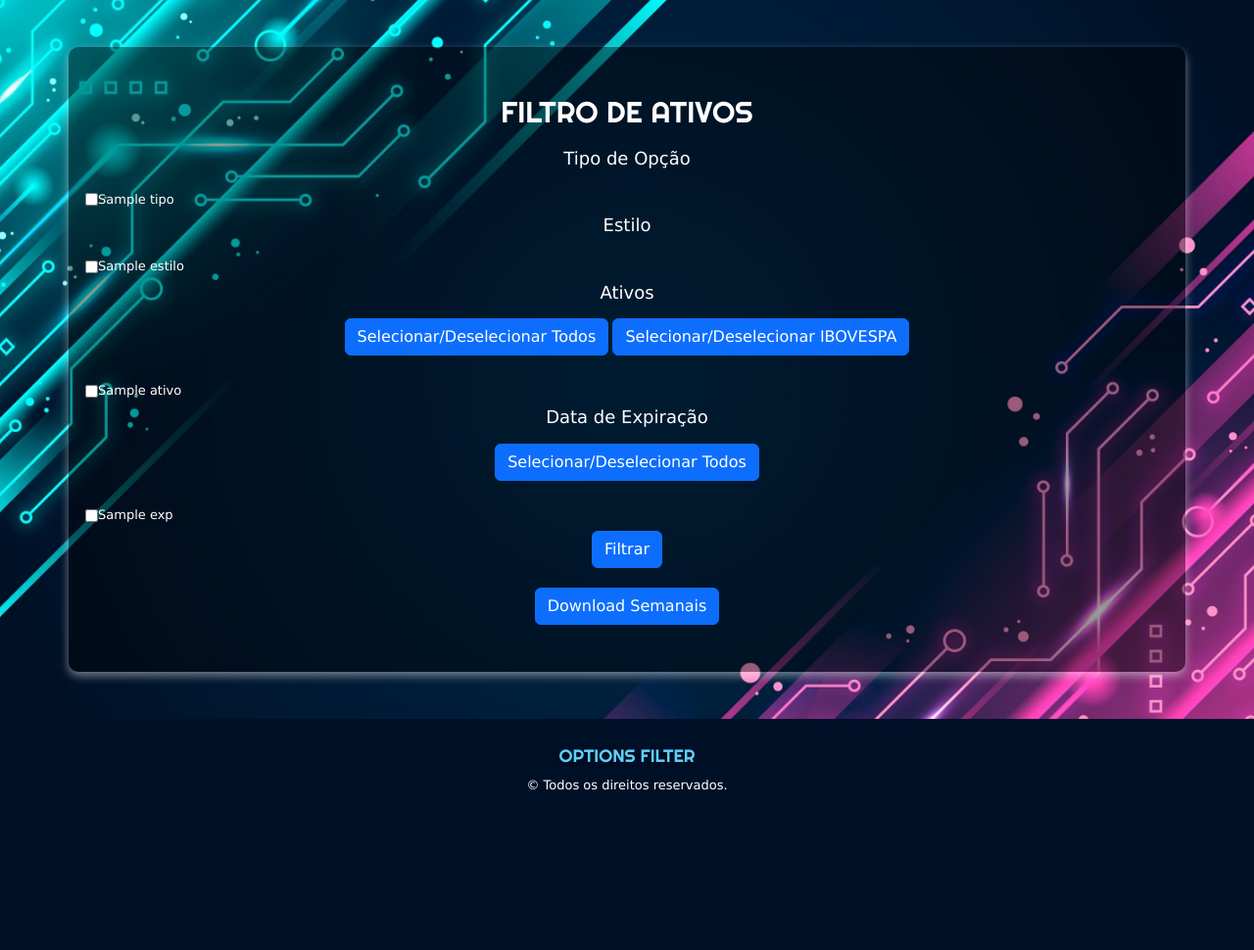
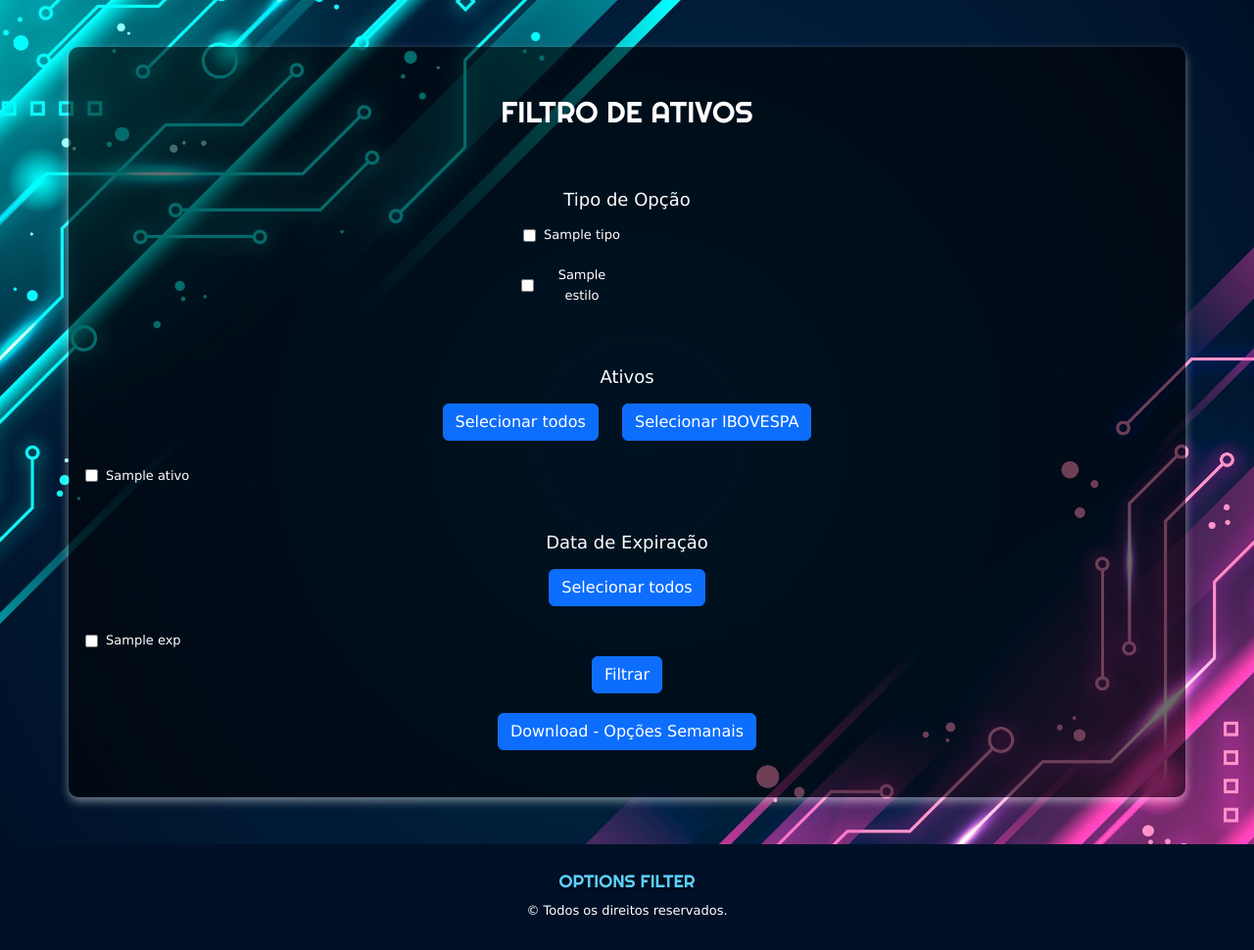
Before and after one commit to JoberDuarte/filter-options, a Flask app: template templates/filtros.html in a window 1280 px wide. Shown: the part 61-1031 px from the top of the page at 98% size. Before the commit the page ends 868 px from the top, so only its background shows below. Run offline with Flask 2, Linux system fonts and the light colour scheme; the template is opened without the code that fills it: most values are stand-ins (such as "Sample title", 1, 10 or a date in 2020).

Commit message:
ataulização de layout final

```diff
--- a/static/styles.css
+++ b/static/styles.css
@@ -82,7 +82,7 @@ a:hover {
 main {
     padding: 2rem;
     border-radius: 10px;
-    background-color: rgba(0, 0, 0, 0.39);
+    background-color: rgba(0, 0, 0, 0.568);
     box-shadow: 0 4px 10px rgba(255, 255, 255, 0.459);
     margin: 3rem 5rem;
 }
@@ -188,3 +188,29 @@ footer p {
     justify-content: flex-start;
     padding: 5px;
 }
+
+.grid-item input {
+    margin-right: 8px;
+}
+
+.grid-container4 {
+    display: grid;
+    grid-template-columns: repeat(2, 1fr);
+    gap: 10px;
+    justify-items: center;
+    justify-content: center;
+    margin-bottom: 20px;
+    padding-left: 450px;
+    padding-right: 450px;
+}
+
+.grid-item4 {
+    display: flex;
+    align-items: center;
+    justify-content: center;
+    text-align: center;
+}
+
+.grid-item4 input {
+    margin-right: 8px;
+}
--- a/templates/filtros.html
+++ b/templates/filtros.html
@@ -28,11 +28,13 @@ Planilha Essencial
 
 <body>
 <h1>Filtro de Ativos</h1>
+<br>
+<br>
 <form action="/filtrar" method="POST">
     <h3>Tipo de Opção</h3>
-    <div class="grid-container">
+    <div class="grid-container4">
         {% for tipo in opcao_tipo %}
-            <label class="grid-item">
+            <label class="grid-item4">
                 <input
                     type="checkbox"
                     name="opcao_tipo"
@@ -42,10 +44,9 @@ Planilha Essencial
         {% endfor %}
     </div>
 
-    <h3>Estilo</h3>
-    <div class="grid-container">
+    <div class="grid-container4">
         {% for estilo in opcao_estilo %}
-            <label class="grid-item">
+            <label class="grid-item4">
                 <input
                     type="checkbox"
                     name="opcao_estilo"
@@ -54,10 +55,11 @@ Planilha Essencial
             </label>
         {% endfor %}
     </div>
-
+    <br>
+    <br>
     <h3>Ativos</h3>
-    <button type="button" class="btn btn-primary" onclick="toggleSelectAll()">Selecionar/Deselecionar Todos</button>
-    <button type="button" class="btn btn-primary" onclick="toggleSelectGroup('ibovespa')">Selecionar/Deselecionar IBOVESPA</button>
+    <button type="button" class="btn btn-primary" onclick="toggleSelectAll()" style="margin-right: 20px;">Selecionar todos</button>
+    <button type="button" class="btn btn-primary" onclick="toggleSelectGroup('ibovespa')">Selecionar IBOVESPA</button>
     <br>
     <br>
     <div class="grid-container">
@@ -72,9 +74,10 @@ Planilha Essencial
             </label>
         {% endfor %}
     </div>
-
+    <br>
+    <br>
     <h3>Data de Expiração</h3>
-    <button type="button" class="btn btn-primary" onclick="toggleSelectAllExpiracoes()">Selecionar/Deselecionar Todos</button>
+    <button type="button" class="btn btn-primary" onclick="toggleSelectAllExpiracoes()">Selecionar todos</button>
     <br>
     <br>
     <div class="grid-container">
@@ -93,7 +96,7 @@ Planilha Essencial
     <button type="submit" class="btn btn-primary">Filtrar</button>
 </form>
 <form action="/download-semanais" method="get" style="margin-top: 20px;">
-    <button type="submit" class="btn btn-primary">Download Semanais</button>
+    <button type="submit" class="btn btn-primary">Download - Opções Semanais</button>
 </form>
 </body>
 
```
Also changed, not shown: templates/index.html (+6 -6 lines), downloads/dados_filtrados_usuario.csv, users.db.
